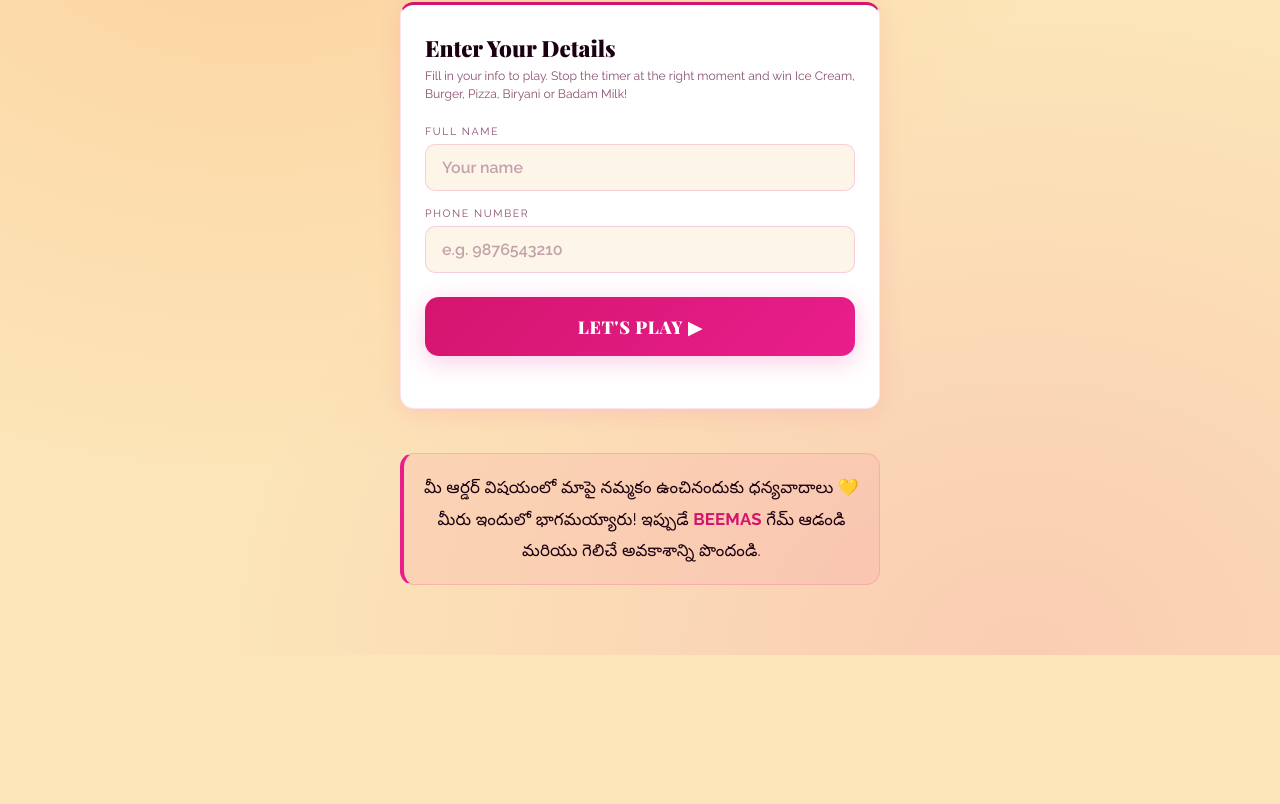
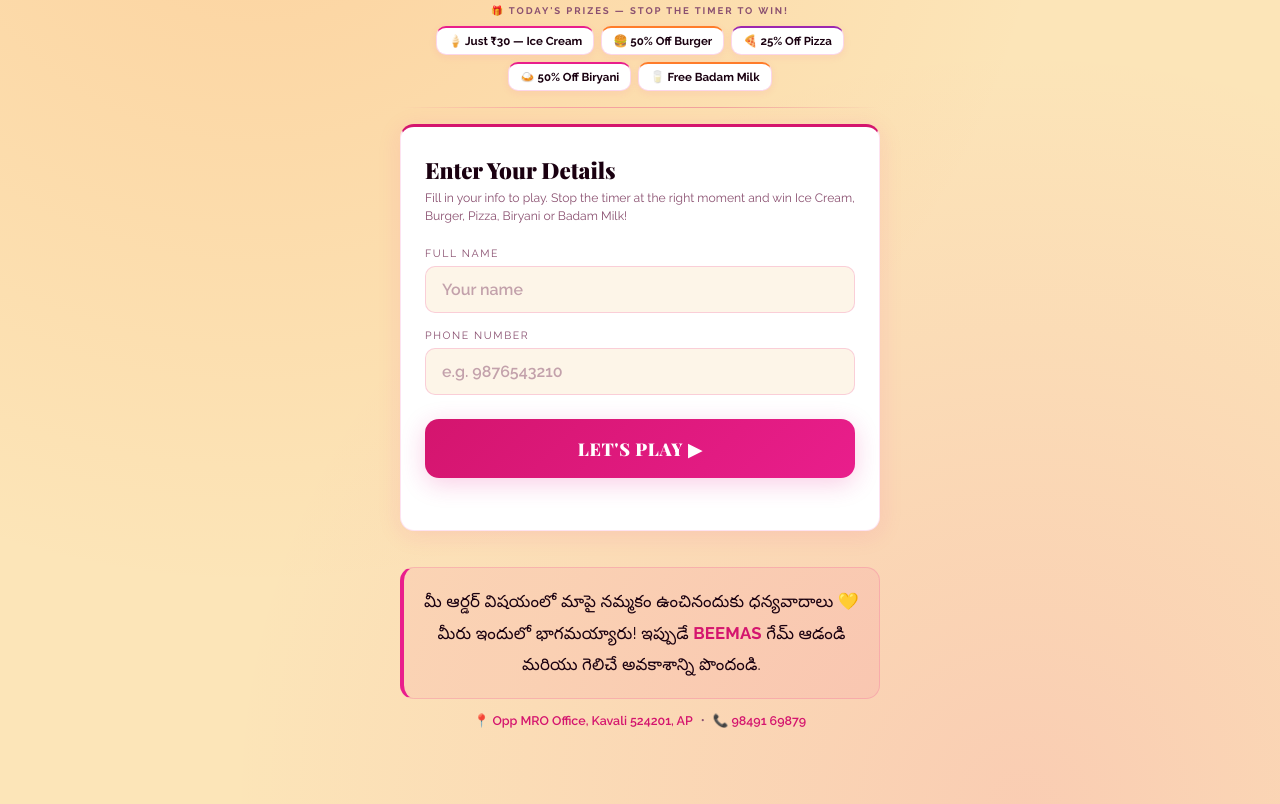
Before and after one commit to sehilinnovation/beemas-game, a plain HTML site: page index.html in a window 1280 px wide. Shown: the part 170-974 px from the top of the page. Before the commit the page ends 825 px from the top, so only its background shows below. Drawn offline with nearby package versions, Linux system fonts and the light colour scheme.

Commit message:
Add files via upload

```diff
--- a/index.html
+++ b/index.html
@@ -43,7 +43,7 @@
     }
 
     .logo-wrap { display: flex; flex-direction: column; align-items: center; margin-bottom: 12px; }
-    .logo-img  { height: 110px; object-fit: contain; filter: drop-shadow(0 0 14px var(--glow)); }
+    .logo-img  { height: 130px; object-fit: contain; filter: drop-shadow(0 0 14px var(--glow)); }
     .logo-fallback {
       width: 80px; height: 80px; border: 2px solid var(--pk2); border-radius: 50%;
       background: var(--card); display: flex; align-items: center; justify-content: center; font-size: 2.2rem;
@@ -279,8 +279,28 @@
 
     #confetti { position: fixed; inset: 0; pointer-events: none; z-index: 999; }
     footer { display: none; }
+    /* ── Prize chips on reg screen ─── */
+    .prizes-preview { width: 100%; max-width: 480px; margin-bottom: 16px; }
+    .prizes-preview-label {
+      font-size: .6rem; font-weight: 700; letter-spacing: .2em; text-transform: uppercase;
+      color: var(--muted); text-align: center; margin-bottom: 10px;
+    }
+    .prizes-chips { display: flex; flex-wrap: wrap; gap: 7px; justify-content: center; }
+    .p-chip {
+      display: flex; align-items: center; gap: 5px;
+      background: #fff; border: 1px solid rgba(233,30,140,.18); border-top: 2px solid;
+      border-radius: 10px; padding: 6px 11px; font-size: .72rem; font-weight: 700; color: var(--text);
+      white-space: nowrap; box-shadow: 0 2px 8px rgba(233,30,140,.07);
+    }
+    .p-chip:nth-child(1){border-top-color:#e91e8c;}
+    .p-chip:nth-child(2){border-top-color:#ff7c2a;}
+    .p-chip:nth-child(3){border-top-color:#9c27b0;}
+    .p-chip:nth-child(4){border-top-color:#e91e8c;}
+    .p-chip:nth-child(5){border-top-color:#ff7c2a;}
+
+    /* ── Telugu quote ─── */
     .telugu-quote {
-      width: 100%; max-width: 480px; margin-top: 28px; margin-bottom: 10px;
+      width: 100%; max-width: 480px; margin-top: 20px; margin-bottom: 0;
       background: rgba(233,30,140,.06); border: 1px solid rgba(233,30,140,.16);
       border-left: 4px solid var(--pk); border-radius: var(--radius);
       padding: 18px 20px; text-align: center;
@@ -290,6 +310,15 @@
       font-weight: 500; letter-spacing: .01em;
     }
     .telugu-quote p strong { color: var(--pk2); }
+
+    /* ── Address bar ─── */
+    .address-bar {
+      width: 100%; max-width: 480px; margin-top: 14px; margin-bottom: 16px;
+      display: flex; align-items: center; justify-content: center; gap: 8px; flex-wrap: wrap;
+      font-size: .78rem; font-weight: 600; color: var(--pk2); text-align: center;
+    }
+    .address-bar span { display: inline-block; }
+    .address-bar .addr-dot { color: var(--muted); font-size: .7rem; }
   </style>
 </head>
 <body>
@@ -303,6 +332,17 @@
         onerror="this.style.display='none';document.getElementById('logoFb').style.display='flex';"/>
       <div class="logo-fallback" id="logoFb" style="display:none">🍽️</div>
     </div>
+    <div class="prizes-preview">
+      <div class="prizes-preview-label">🎁 Today's Prizes — Stop the Timer to Win!</div>
+      <div class="prizes-chips">
+        <div class="p-chip">🍦 Just ₹30 — Ice Cream</div>
+        <div class="p-chip">🍔 50% Off Burger</div>
+        <div class="p-chip">🍕 25% Off Pizza</div>
+        <div class="p-chip">🍛 50% Off Biryani</div>
+        <div class="p-chip">🥛 Free Badam Milk</div>
+      </div>
+    </div>
+
     <div class="divider"></div>
 
     <div class="reg-card">
@@ -322,6 +362,11 @@
     </div>
     <div class="telugu-quote">
       <p>మీ ఆర్డర్ విషయంలో మాపై నమ్మకం ఉంచినందుకు ధన్యవాదాలు <strong>💛</strong><br>మీరు ఇందులో భాగమయ్యారు! ఇప్పుడే <strong>BEEMAS</strong> గేమ్ ఆడండి మరియు గెలిచే అవకాశాన్ని పొందండి.</p>
+    </div>
+    <div class="address-bar">
+      <span>📍 Opp MRO Office, Kavali 524201, AP</span>
+      <span class="addr-dot">•</span>
+      <span>📞 98491 69879</span>
     </div>
   </div>
 
```
Also changed, not shown: qr.html (+6 -3 lines).
